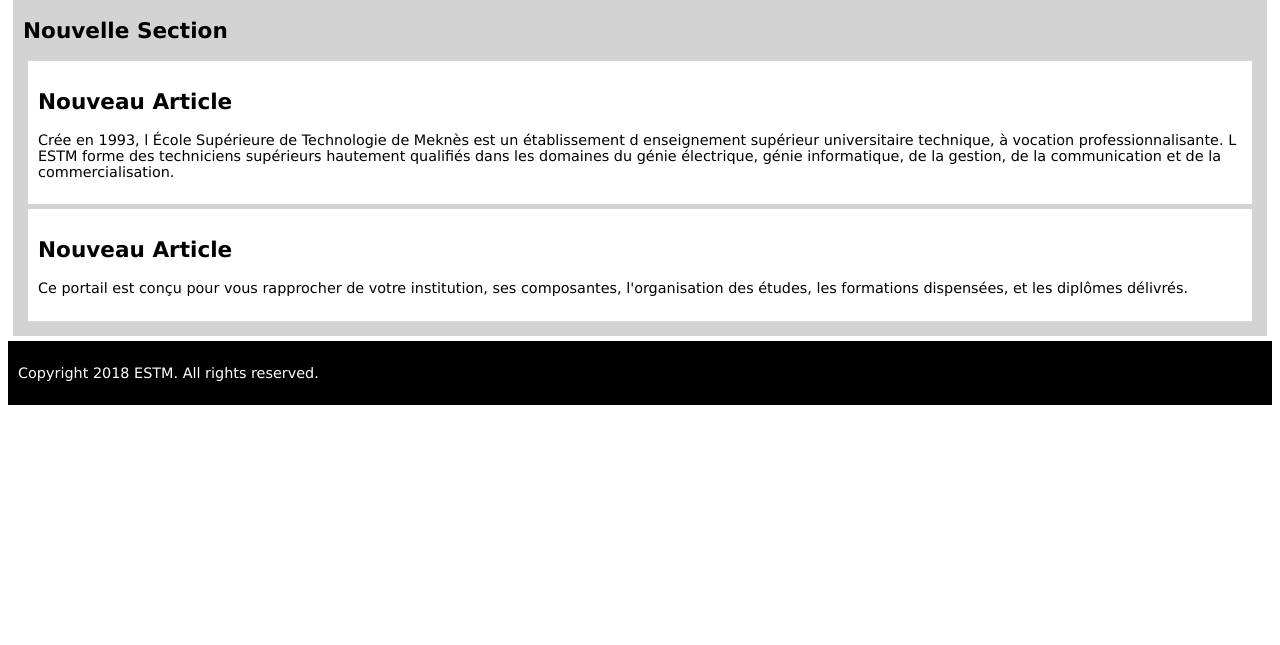
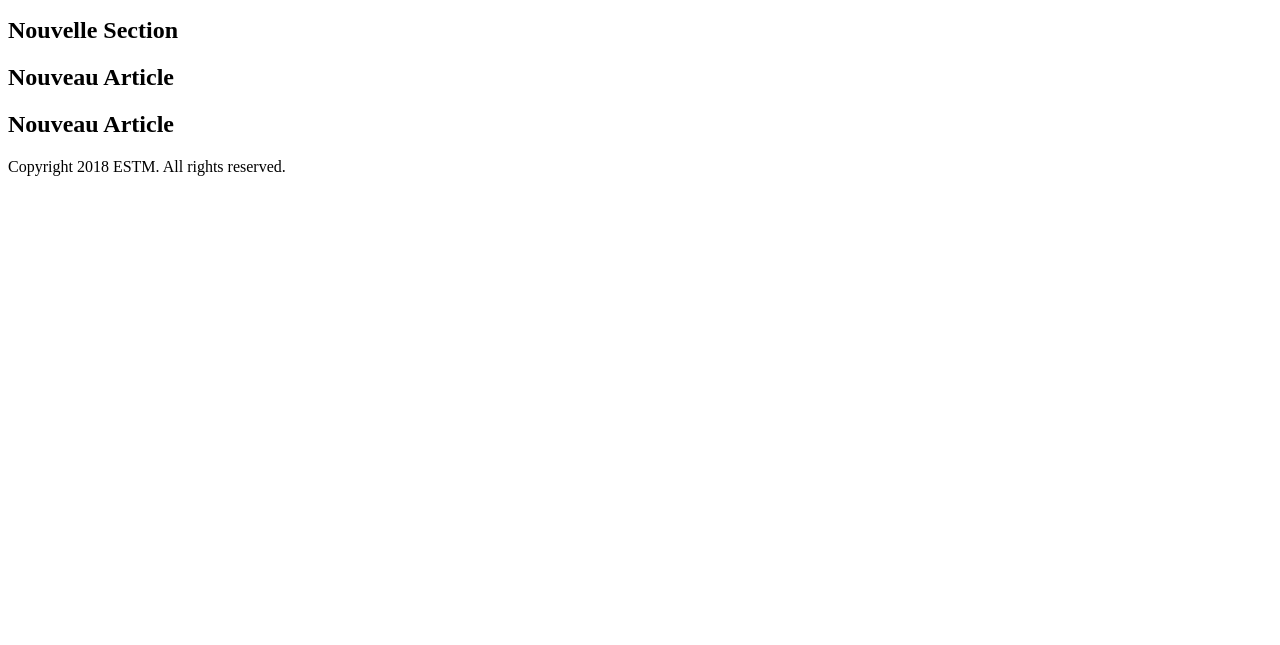
Before and after one commit to NassimaZENNOURI/projet-Git, a plain HTML site: page index.html in a window 1280 px wide. Shown: the part 155-800 px from the top of the page. Drawn offline with Linux system fonts and the light colour scheme.

Commit message:
modification commit - index.html

```diff
--- a/index.html
+++ b/index.html
@@ -5,34 +5,7 @@
     <meta http-equiv="X-UA-Compatible" content="IE=edge">
     <meta name="viewport" content="width=device-width, initial-scale=1.0">
     <title>Index</title>
-    <style>
-        body {
-            font-family: Verdana,sans-serif;
-            font-size: 0.9em;
-        }
-        header, footer {
-            padding: 10px;
-            color: white;
-            background-color: black;
-        }
-        section {
-            margin: 5px;
-            padding: 10px;
-            background-color: lightgrey;
-        }
-        article {
-            margin: 5px;
-            padding: 10px;
-            background-color: white;
-        }
-        nav ul {
-            padding: 0;
-        }
-        nav ul li {
-            display: inline;
-            margin: 5px;
-        }
-    </style>
+
 </head>
 <body>
     <header>
@@ -50,18 +23,11 @@
             <h2>Nouvelle Section</h2>
             <article>
                 <h2>Nouveau Article</h2>
-                <p>Crée en 1993, l École Supérieure de Technologie de Meknès est un
-                établissement d enseignement supérieur universitaire technique, à
-                vocation professionnalisante. L ESTM forme des techniciens supérieurs
-                hautement qualifiés dans les domaines du génie électrique, génie
-                informatique, de la gestion, de la communication et de la
-                commercialisation.</p>
+
             </article>
             <article>
                 <h2>Nouveau Article</h2>
-                <p>Ce portail est conçu pour vous rapprocher de votre institution,
-                ses composantes, l'organisation des études, les formations dispensées,
-                et les diplômes délivrés. </p>
+
             </article>
         </section>
     <footer>
```
